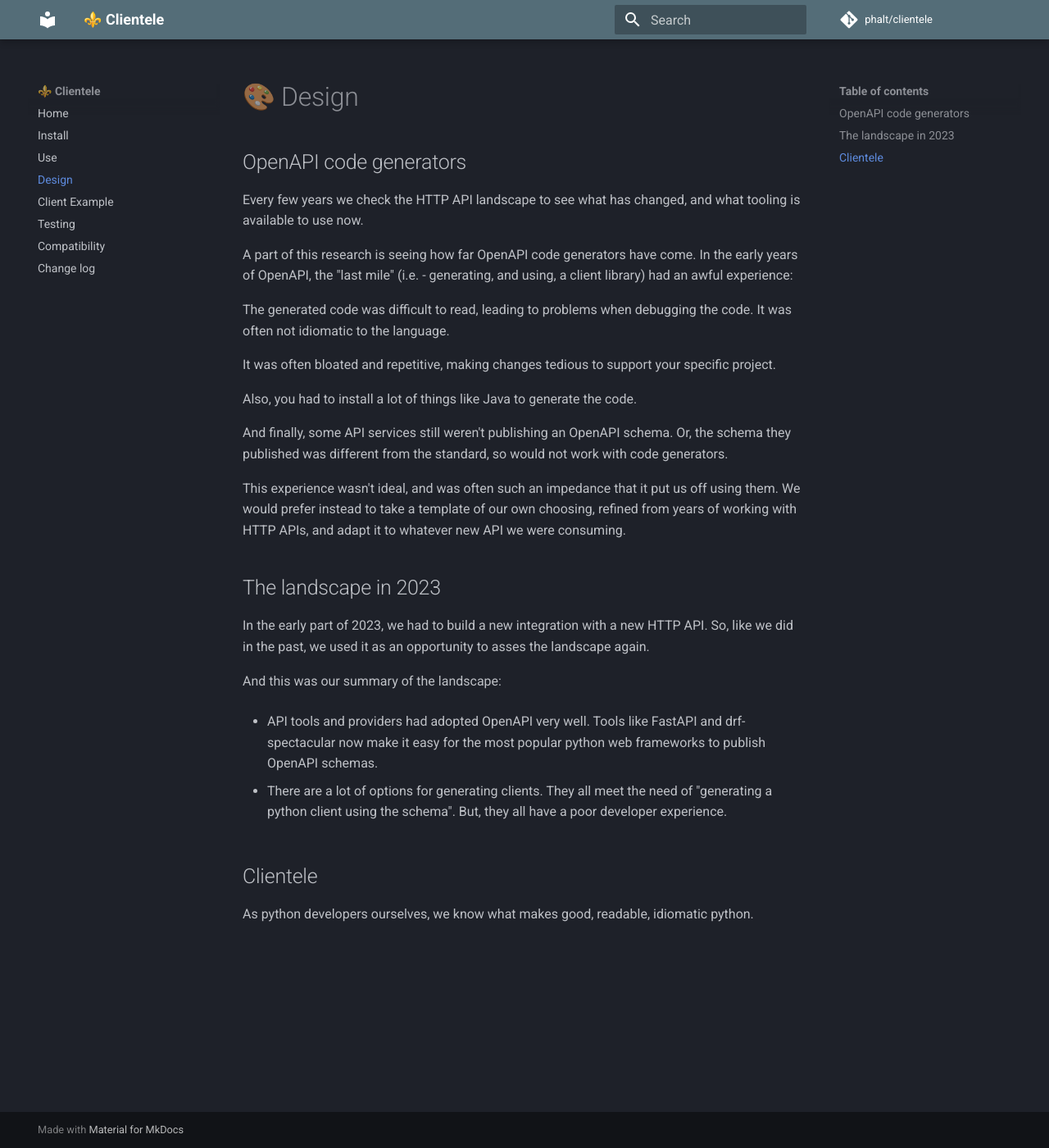
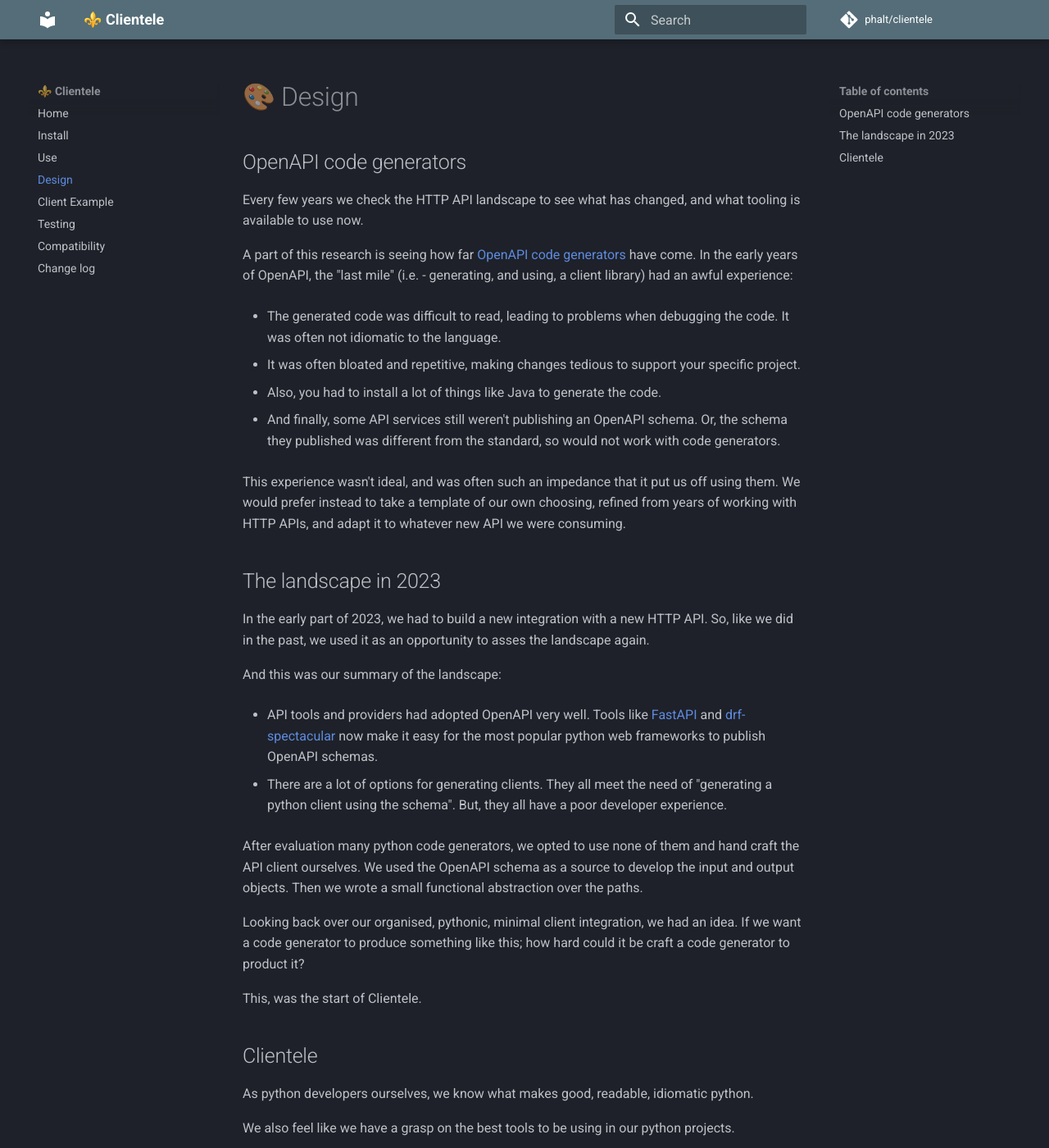
Before and after one commit to phalt/clientele, an MkDocs documentation site: the page built from docs/design.md, in a window 1280 px wide and 1400 px high. Shown: the whole window at 82% size. Built offline with MkDocs 1.6.1 and Material for MkDocs 9.7.7, drawn with Linux system fonts in a browser that asks for light colours; comment, search, counter and statistics services are not loaded; some of the changed text lies outside the part shown.

Commit message:
more work on design

```diff
--- a/docs/design.md
+++ b/docs/design.md
@@ -4,15 +4,15 @@
 
 Every few years we check the HTTP API landscape to see what has changed, and what tooling is available to use now.
 
-A part of this research is seeing how far OpenAPI code generators have come.  In the early years of OpenAPI, the "last mile" (i.e. - generating, and using, a client library) had an awful experience:
+A part of this research is seeing how far [OpenAPI code generators](https://www.openapis.org/) have come.  In the early years of OpenAPI, the "last mile" (i.e. - generating, and using, a client library) had an awful experience:
 
-The generated code was difficult to read, leading to problems when debugging the code. It was often not idiomatic to the language.
+* The generated code was difficult to read, leading to problems when debugging the code. It was often not idiomatic to the language.
 
-It was often bloated and repetitive, making changes tedious to support your specific project.
+* It was often bloated and repetitive, making changes tedious to support your specific project.
 
-Also, you had to install a lot of things like Java to generate the code.
+* Also, you had to install a lot of things like Java to generate the code.
 
-And finally, some API services still weren't publishing an OpenAPI schema. Or, the schema they published was different from the standard, so would not work with code generators.
+* And finally, some API services still weren't publishing an OpenAPI schema. Or, the schema they published was different from the standard, so would not work with code generators.
 
 This experience wasn't ideal, and was often such an impedance that it put us off using them. We would prefer instead to take a template of our own choosing, refined from years of working with HTTP APIs, and adapt it to whatever new API we were consuming.
 
@@ -22,10 +22,20 @@
 
 And this was our summary of the landscape:
 
-* API tools and providers had adopted OpenAPI very well. Tools like FastAPI and drf-spectacular now make it easy for the most popular python web frameworks to publish OpenAPI schemas.
+* API tools and providers had adopted OpenAPI very well. Tools like [FastAPI](https://fastapi.tiangolo.com/) and [drf-spectacular](https://github.com/tfranzel/drf-spectacular) now make it easy for the most popular python web frameworks to publish OpenAPI schemas.
 
 * There are a lot of options for generating clients. They all meet the need of "generating a python client using the schema". But, they all have a poor developer experience.
+
+After evaluation many python code generators, we opted to use none of them and hand craft the API client ourselves. We used the OpenAPI schema as a source to develop the input and output objects.  Then we wrote a small functional abstraction over the paths.
+
+Looking back over our organised, pythonic, minimal client integration, we had an idea. If we want a code generator to produce something like this; how hard could it be craft a code generator to product it?
+
+This, was the start of Clientele.
 
 ## Clientele
 
 As python developers ourselves, we know what makes good, readable, idiomatic python.
+
+We also feel like we have a grasp on the best tools to be using in our python projects.
+
+By starting with a client library that we _like_ to use, and working backwards, we were able to build a code generator that produced something that python developers actually wanted.
```
